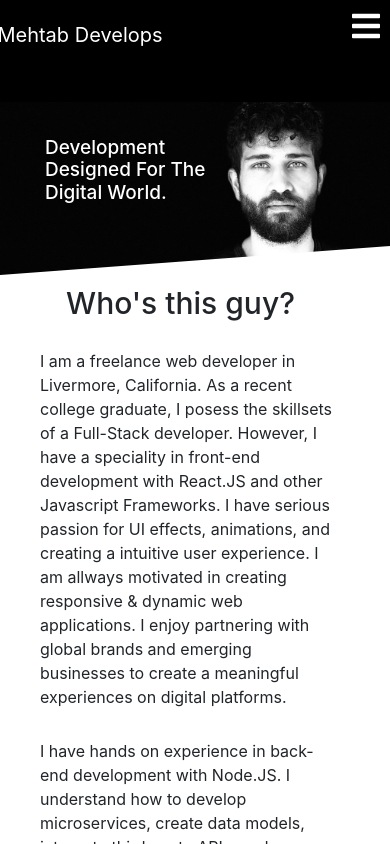
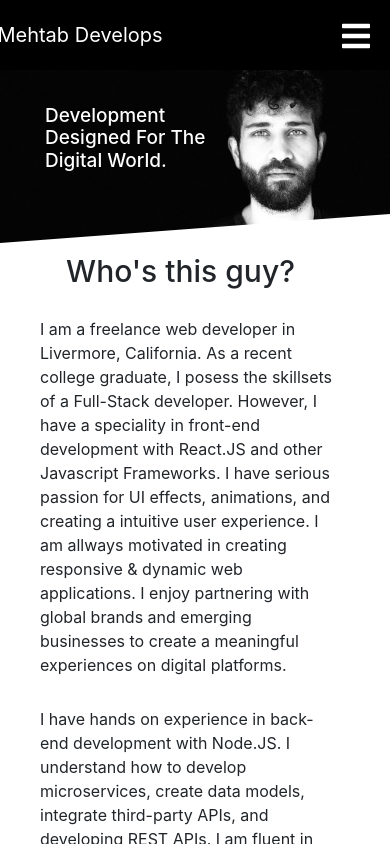
Before and after one commit to mehtab98/portfolio, a React (Create React App) app: page / in a window 390 px wide. Shown: the top 844 px of the page. Built offline with nearby package versions, Linux system fonts and the light colour scheme.

Commit message:
quickfix navbar mobile css

```diff
--- a/src/components/responsiveBars/rnavbar.js
+++ b/src/components/responsiveBars/rnavbar.js
@@ -11,7 +11,7 @@ const Navigation = styled.header`
   justify-content: space-between;
   align-items: center;
   padding: 0px 100px 0;
-  height: 88px;
+  height: 70px;
   margin-bottom: -10px;
   background: black;
 
@@ -94,8 +94,6 @@ const Navigation = styled.header`
     }
   }
   @media only screen and (max-width: 600px) {
-    height: auto;
-    min-height: 50px;
     display: block;
     position: relative;
     .logo {
@@ -111,8 +109,8 @@ const Navigation = styled.header`
     .fa-bars {
       display: inline-block;
       position: absolute;
-      top: 10px;
-      right: 10px;
+      top: 20px;
+      right: 20px;
       cursor: pointer;
     }
     ul.collapsed {
@@ -134,8 +132,10 @@ const Navigation = styled.header`
       transition-timing-function: cubic-bezier(0, 1, 0.5, 1);
 
       &.is-expanded {
+        margin-top: -18px;
         overflow: hidden;
         max-height: 500px; /* approximate max height */
+        background-color: black;
         -moz-transition-duration: 0.4s;
         -webkit-transition-duration: 0.4s;
         -o-transition-duration: 0.4s;
```
